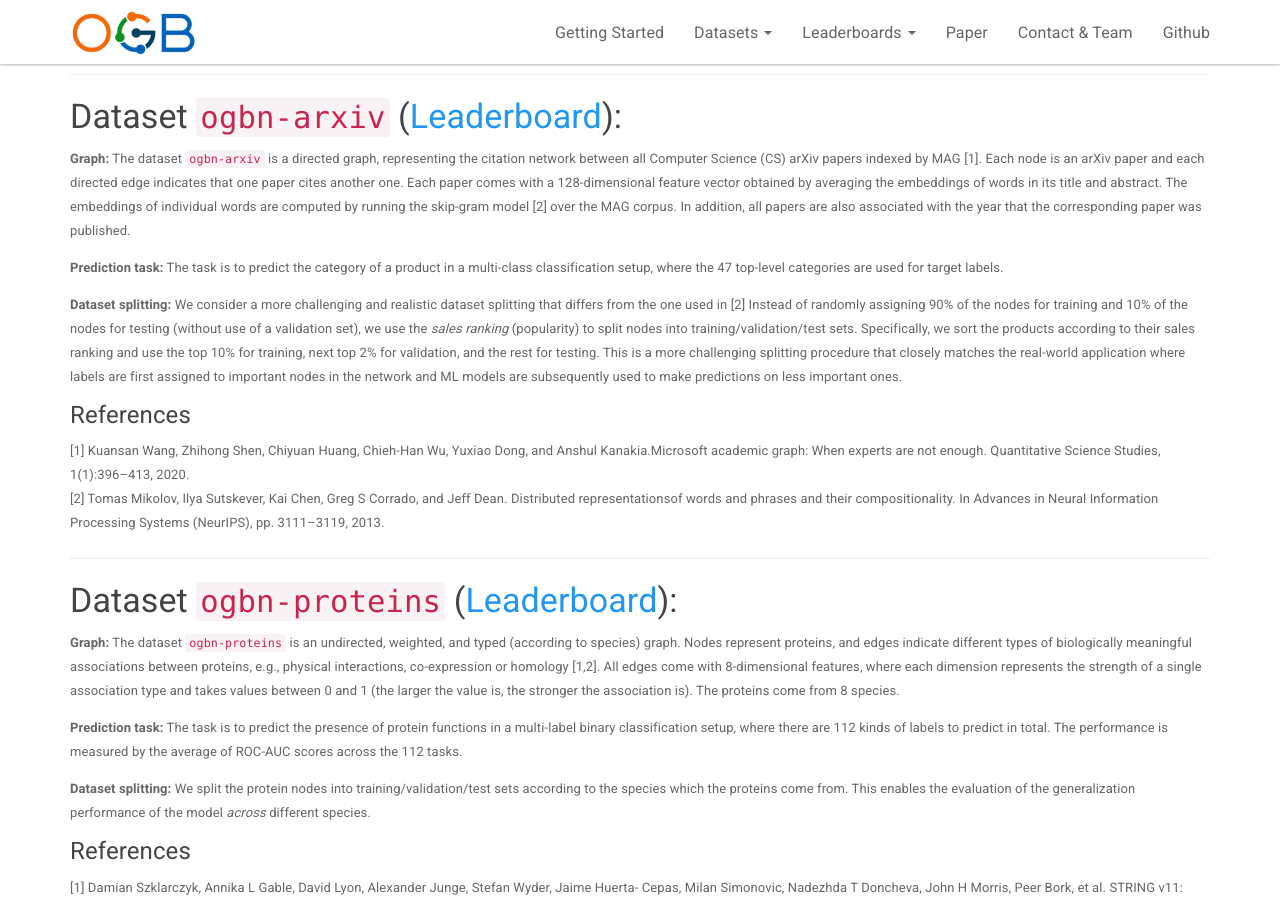
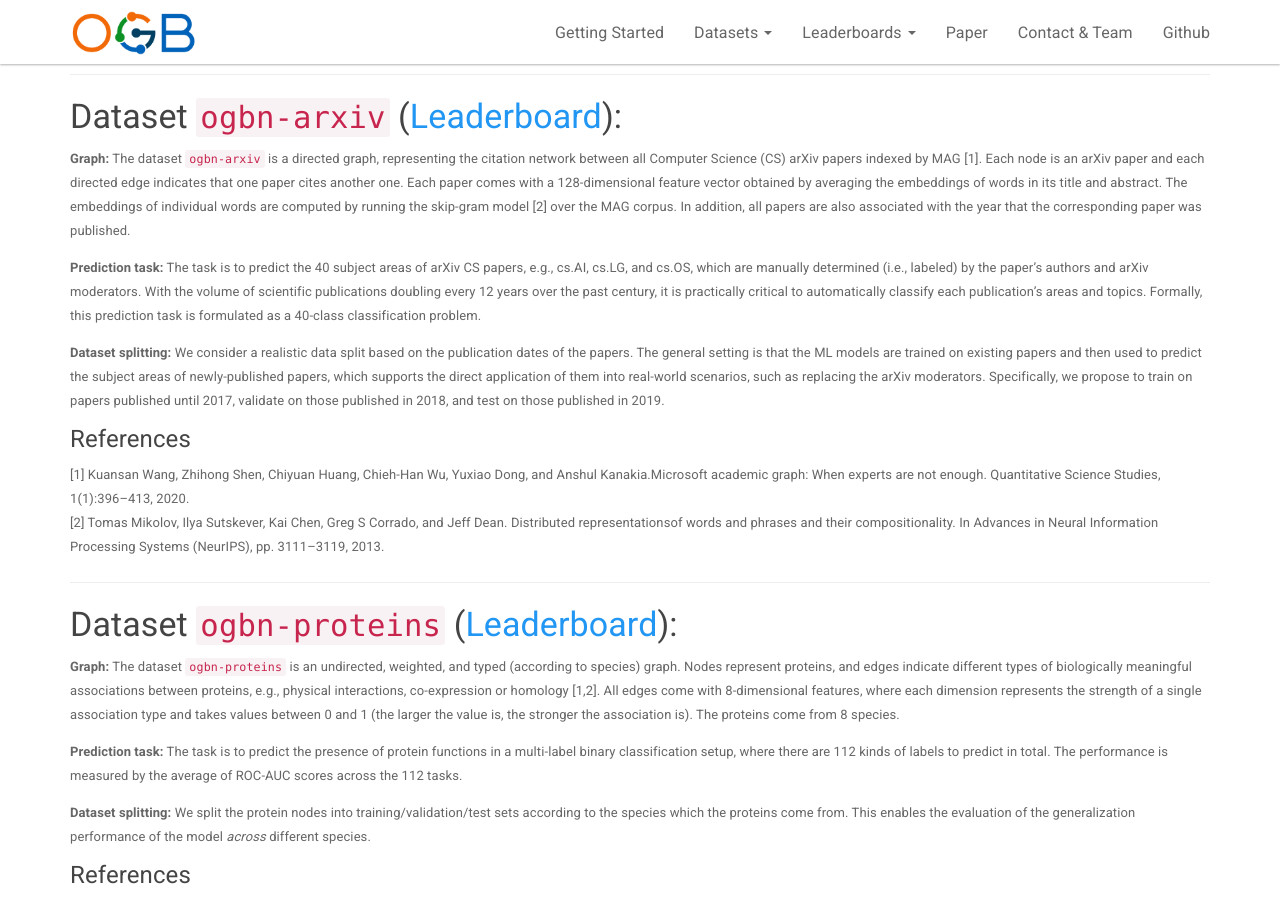
Before and after one commit to snap-stanford/ogb-web, a Jekyll site: the page built from _docs/datasets/nodeprop.md, in a window 1280 px wide and 900 px high, scrolled down 998 px. Built offline with Jekyll 4.4.1, drawn with Linux system fonts in a browser that asks for light colours.

Commit message:
fix mistable in ogbn-arxiv

```diff
--- a/_docs/datasets/nodeprop.md
+++ b/_docs/datasets/nodeprop.md
@@ -51,11 +51,13 @@ Each paper comes with a 128-dimensional feature vector obtained by averaging the
 The embeddings of individual words are computed by running the skip-gram model [2] over the MAG corpus.
 In addition, all papers are also associated with the year that the corresponding paper was published.
 
-**Prediction task:** The task is to predict the category of a product in a multi-class classification setup, where the 47 top-level categories are used for target labels.
+**Prediction task:** The task is to predict the 40 subject areas of arXiv CS papers, e.g., cs.AI, cs.LG, and cs.OS, which are manually determined (i.e., labeled) by the paper's authors and arXiv moderators.
+With the volume of scientific publications doubling every 12 years over the past century, it is practically critical to automatically classify each publication's areas and topics.
+Formally, this prediction task is formulated as a 40-class classification problem.
 
-**Dataset splitting:** We consider a more challenging and realistic dataset splitting that differs from the one used in [2]
-Instead of randomly assigning 90% of the nodes for training and 10% of the nodes for testing (without use of a validation set), we use the *sales ranking* (popularity) to split nodes into training/validation/test sets.
-Specifically, we sort the products according to their sales ranking and use the top 10% for training, next top 2% for validation, and the rest for testing. This is a more challenging splitting procedure that closely matches the real-world application where labels are first assigned to important nodes in the network and ML models are subsequently used to make predictions on less important ones.
+**Dataset splitting:** We consider a realistic data split based on the publication dates of the papers.
+The general setting is that the ML models are trained on existing papers and then used to predict the subject areas of newly-published papers, which supports the direct application of them into real-world scenarios, such as replacing the arXiv moderators.
+Specifically, we propose to train on papers published until 2017, validate on those published in 2018, and test on those published in 2019.
 
 #### References
 [1] Kuansan Wang, Zhihong Shen, Chiyuan Huang, Chieh-Han Wu, Yuxiao Dong, and Anshul Kanakia.Microsoft academic graph:  When experts are not enough. Quantitative Science Studies, 1(1):396–413, 2020. <br/>
```
